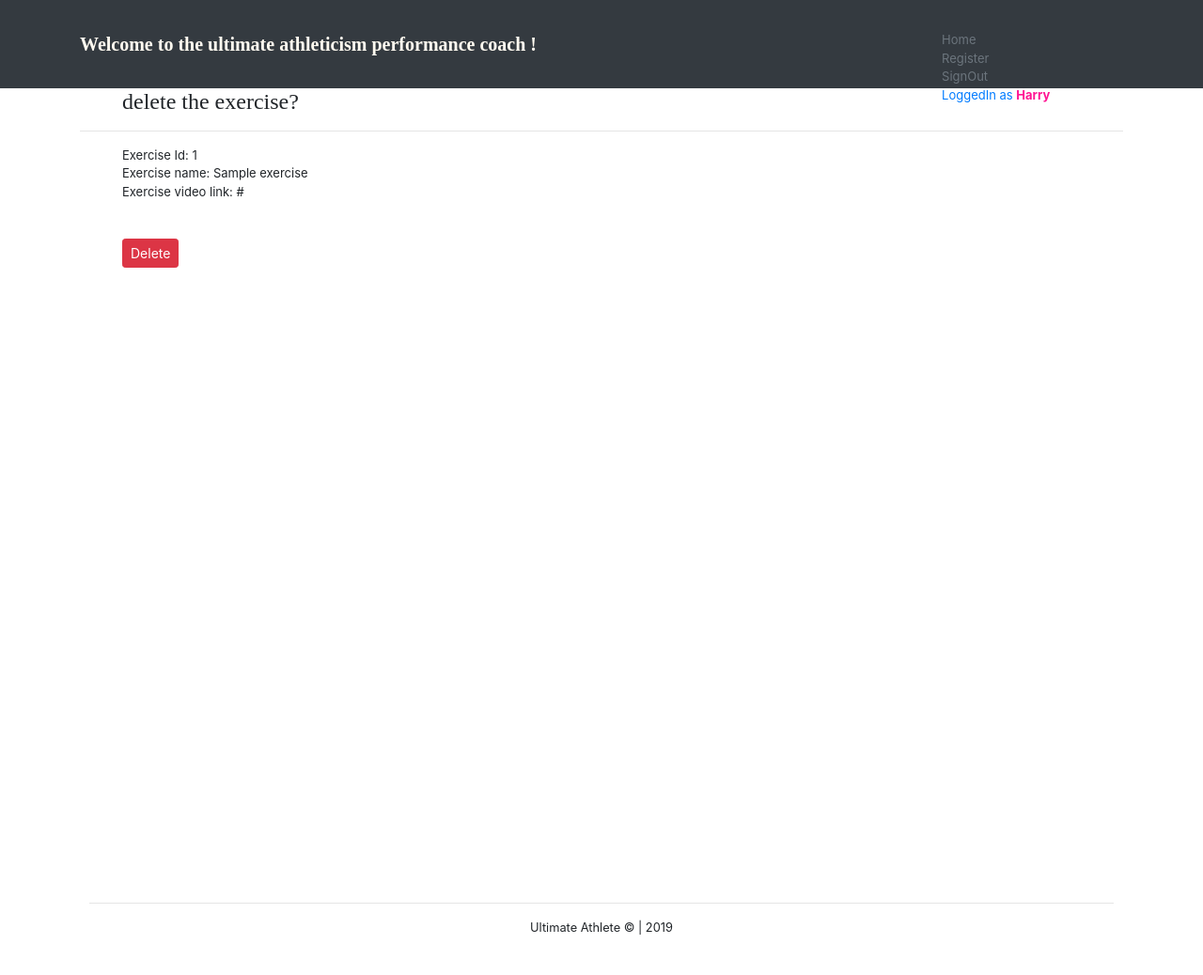
After one commit to idanaroz/performance_accelerator, a Flask app: page /exercise/delete/1 in a window 1280 px wide. The commit adds this page. Shown: the whole page at 94% size. Run offline with Flask 2, Linux system fonts and the light colour scheme; a user stored in the database is signed in; tables that the repository leaves empty hold one stand-in row (values such as "Sample post"); some libraries are stand-ins or nearby versions; some web fonts are replaced.

Commit message:
Delete and edit exercise

```diff
--- a/app/catalog/routes.py
+++ b/app/catalog/routes.py
@@ -1,9 +1,9 @@
-from flask import render_template, Blueprint, request
+from flask import render_template, request, flash, redirect, url_for
+from flask_login import login_required
 
 from app.catalog import main
-from app import db
-
-from  app.catalog.models import *
+from app.catalog.forms import EditExerciseForm
+from app.catalog.models import *
 
 
 @main.route('/')
@@ -27,3 +27,35 @@ def new_exercise():
         # Alert(alert_name, item._id, price_limit).save_to_mongo()
 
     return render_template('/new_exercise.html')
+
+
+@main.route('/exercise/delete/<exercise_id>', methods=['GET', 'POST'])
+@login_required
+def delete_exercise(exercise_id):
+    exercise = Exercise.query.get(exercise_id)
+    if request.method == 'POST':
+        db.session.delete(exercise)
+        db.session.commit()
+        flash('exercise deleted successfully')
+        return redirect(url_for('main.display_exercises'))
+    return render_template('delete_exercise.html', exercise=exercise, exercise_id=exercise_id)
+
+
+@main.route('/edit/exercise/<exercise_id>', methods=['GET', 'POST'])
+@login_required
+def edit_exercise(exercise_id):
+    exercise = Exercise.query.get(exercise_id)
+    form = EditExerciseForm(obj=exercise)
+    if form.validate_on_submit():
+        exercise.name = form.name.data
+        exercise.link = form.link.data  # edit link is not working properly
+        exercise.goal = form.goal.data
+        exercise.bodyweight = form.bodyweight.data
+        exercise.static = form.static.data
+        exercise.meta_drill = form.meta_drill.data
+        db.session.add(exercise)
+        db.session.commit()
+        flash('Book Edited successfully')
+        return redirect(url_for('main.display_exercises'))
+    else:
+        return render_template('edit_exercise.html', form=form)
--- /dev/null
+++ b/app/catalog/templates/delete_exercise.html
@@ -0,0 +1,22 @@
+{% extends 'base.html' %}
+
+
+{% block content %}
+<div class="container">
+    <h4 style="margin-left: 45px"> delete the exercise? </h4>
+    <hr>
+    <p style="margin-left: 45px">
+        Exercise Id: {{ exercise.id }} <br>
+        Exercise name: {{ exercise.name }} <br>
+        Exercise video link: {{ exercise.link }} <br>
+    </p>
+    <br>
+    <form action="{{ url_for('main.delete_exercise', exercise_id=exercise.id) }}" method="POST"
+          style="margin-left: 45px">
+        <button type="submit" class="btn btn-sm btn-danger"> Delete</button>
+    </form>
+
+</div>
+
+
+{% endblock %}
--- a/app/catalog/templates/home.html
+++ b/app/catalog/templates/home.html
@@ -16,11 +16,15 @@
             {% else %}
                 <p> Goal: {{e.goal}} reps </p>
             {% endif %}
+            <span class="btn btn-primary btn-sm"><a href="{{ url_for( 'main.edit_exercise', exercise_id=e.id) }}"
+                                                    style="color: floralwhite"> Edit </a> </span>
+            <span class="btn btn-info btn-sm"><a href="{{ url_for( 'main.delete_exercise', exercise_id=e.id) }}"
+                                                 style="color: floralwhite"> Delete </a> </span>
         </div>
         {% endfor %}
     </div>
 
-    <a class="btn btn-primary" href="{{ url_for('main.new_exercise') }}">
+    <a class="btn btn-primary" href="{{ url_for('main.new_exercise') }}" style="margin: 10px">
     Create New Exercise </a>
 
 </section>
```
Also changed, not shown: app/catalog/forms.py (added, +14 -0 lines), app/catalog/templates/edit_exercise.html (added, +12 -0 lines).
